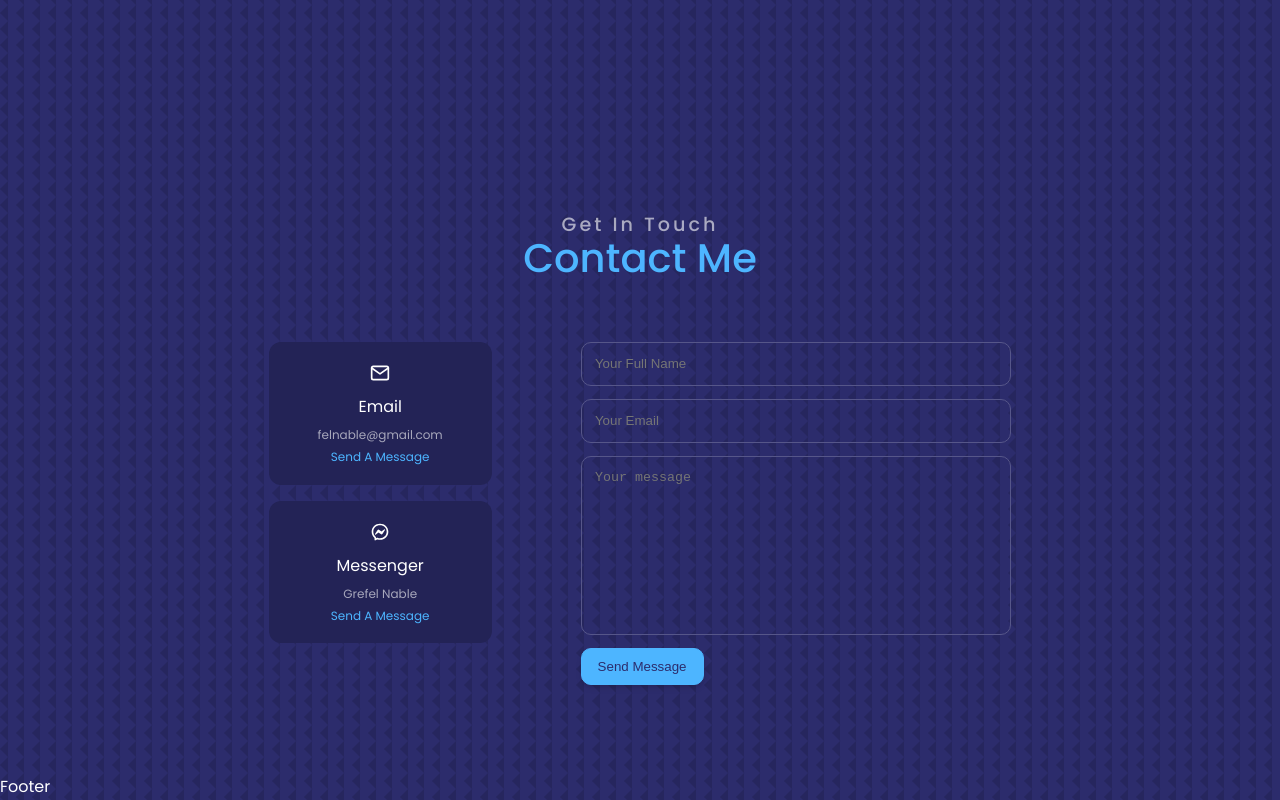
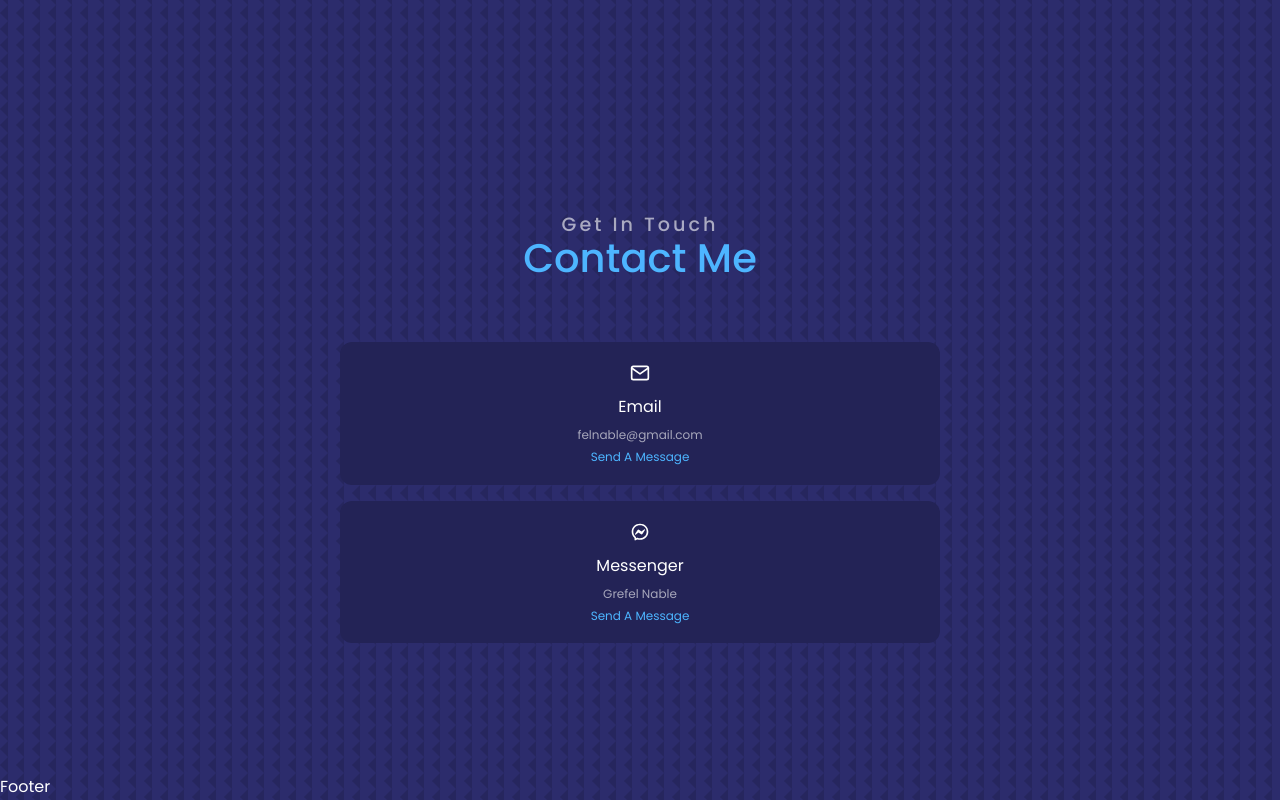
Before and after one commit to grefelnable/grefel-landing-page, a React (Create React App) app: page / in a window 1280 px wide. Shown: the part 1947-2747 px from the top of the page. Built offline with nearby package versions, Linux system fonts and the light colour scheme.

Commit message:
added contact from but commented out

```diff
--- a/package.json
+++ b/package.json
@@ -6,6 +6,7 @@
     "@testing-library/jest-dom": "^5.16.4",
     "@testing-library/react": "^13.0.1",
     "@testing-library/user-event": "^13.5.0",
+    "emailjs-com": "^3.2.0",
     "react": "^18.0.0",
     "react-dom": "^18.0.0",
     "react-icons": "^4.3.1",
--- a/src/components/contact/Contact.js
+++ b/src/components/contact/Contact.js
@@ -2,7 +2,32 @@ import React from "react"
 import "./Contact.scss"
 import { FiMail } from "react-icons/fi"
 import { RiMessengerLine } from "react-icons/ri"
+// optional
+// import emailjs from "emailjs-com"
+
 const Contact = () => {
+  //optional due to anyone can send malicious message
+  // const form = useRef()
+
+  // const sendEmail = (e) => {
+  //   e.preventDefault()
+
+  //   emailjs
+  //     .sendForm(
+  //       "service_aiw09vc",
+  //       "template_yxmp19v",
+  //       form.current,
+  //       "4v7U7yQi8XcCTaXua"
+  //     )
+  //     .then(
+  //       (result) => {
+  //         console.log(result.text)
+  //       },
+  //       (error) => {
+  //         console.log(error.text)
+  //       }
+  //     )
+  // }
   return (
     <section className="section contact" id="contact">
       <div className="section__title">
@@ -41,9 +66,11 @@ const Contact = () => {
           {/* end of single contact */}
         </div>
         {/* end of contact options */}
-        {/* contact form */}
-        <form action="/">
+        {/* //optional due to anyone can send malicious message */}
+        {/* contact form
+        <form ref={form} onSubmit={sendEmail}>
           <input
+            className="input__name"
             type="text"
             name="name"
             placeholder="Your Full Name "
@@ -60,7 +87,7 @@ const Contact = () => {
           <button type="submit" className="btn btn-primary">
             Send Message
           </button>
-        </form>
+        </form> */}
       </div>
     </section>
   )
--- a/src/components/contact/Contact.scss
+++ b/src/components/contact/Contact.scss
@@ -1,5 +1,9 @@
 @use "../../variables" as v;
 
+.contact__options {
+  max-width: 600px;
+  margin: 0 auto;
+}
 .contact__option {
   background: v.$color-secondary-600;
   text-align: center;
@@ -35,35 +39,38 @@ Form
 ============
 */
 
-form {
-  input,
-  textarea {
-    display: block;
-    margin-bottom: 1em;
-    width: 100%;
-    background: transparent;
-    border: 1px solid v.$color-secondary-400;
-    border-radius: 0.75em;
-    padding: 1em;
-    color: v.$light;
-    resize: none;
-  }
-}
+// form {
+//   .input__name {
+//     text-transform: capitalize;
+//   }
+//   input,
+//   textarea {
+//     display: block;
+//     margin-bottom: 1em;
+//     width: 100%;
+//     background: transparent;
+//     border: 1px solid v.$color-secondary-400;
+//     border-radius: 0.75em;
+//     padding: 1em;
+//     color: v.$light;
+//     resize: none;
+//   }
+// }
 
-/*
-============
-Media Queries
-============
-*/
-@media screen and (min-width: 882px) {
-  .contact__container {
-    width: 58vw;
-    display: grid;
-    grid-template-columns: 30% 58%;
-    gap: 12%;
-  }
-  .contact__options {
-    display: flex;
-    flex-direction: column;
-  }
-}
+// /*
+// ============
+// Media Queries
+// ============
+// */
+// @media screen and (min-width: 882px) {
+//   .contact__container {
+//     width: 58vw;
+//     display: grid;
+//     grid-template-columns: 30% 58%;
+//     gap: 12%;
+//   }
+//   .contact__options {
+//     display: flex;
+//     flex-direction: column;
+//   }
+// }
```
Also changed, not shown: 1 other file (tests, documents, lock files or other folders).
